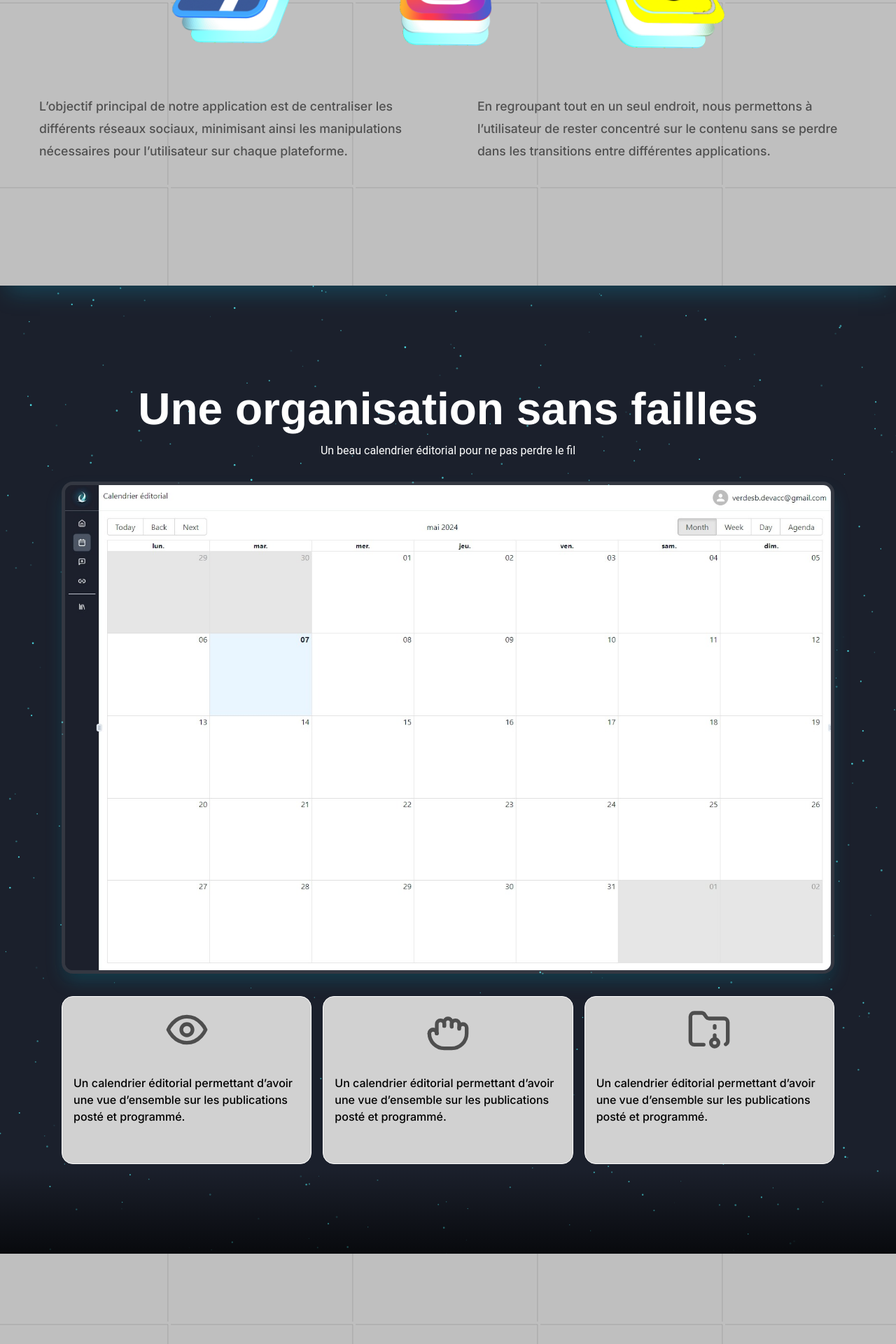
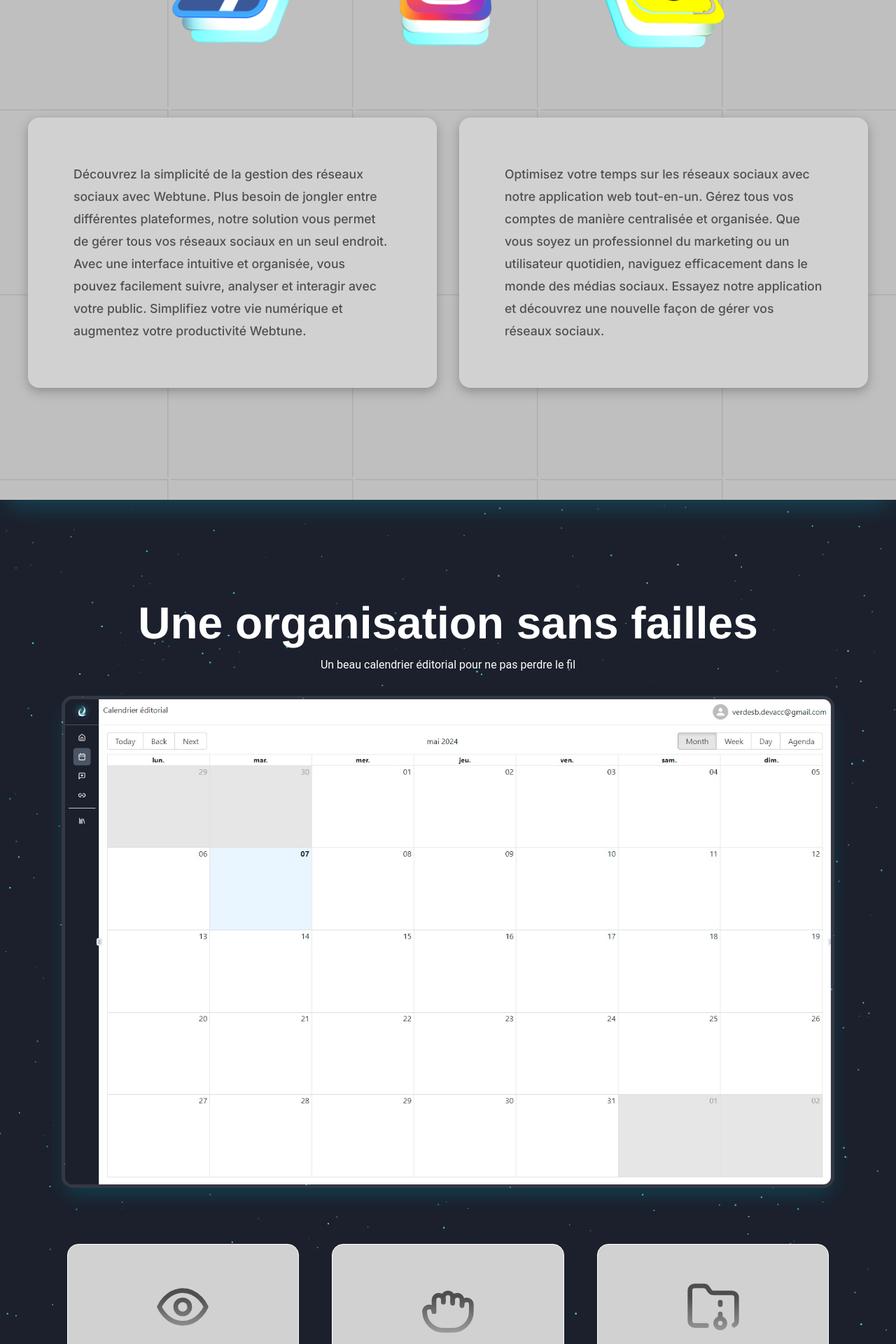
Before and after one commit to verdesB/webtune__landing, a Next.js app: page / in a window 1280 px wide. Shown: the part 1800-3720 px from the top of the page at 70% size. Built offline with nearby package versions, Linux system fonts and the light colour scheme.

Commit message:
ajustemment css

```diff
--- a/src/app/components/DropCalendar.tsx
+++ b/src/app/components/DropCalendar.tsx
@@ -9,12 +9,12 @@ const DropCalendar = () => {
         {
             id: 1,
             icon: <Eye className="dropCalendar__icon"/>,
-            text: 'Un calendrier éditorial permettant d’avoir une vue d’ensemble sur les publications posté et programmé.',
+            text: 'Optimisez votre stratégie de contenu avec notre fonctionnalité de calendrier éditorial. Obtenez une vue d’ensemble claire de vos publications passées et à venir, le tout en un seul endroit.',
         },
         {
             id: 2,
             icon: <Grab className="dropCalendar__icon"/>,
-            text: 'Un calendrier éditorial permettant d’avoir une vue d’ensemble sur les publications posté et programmé.',
+            text: 'Découvrez notre calendrier éditorial interactif en glisser-déposer. Modifiez facilement les dates de publication ou programmez des posts en brouillon. Une gestion de contenu simplifiée à portée de main.',
         },
         {
             id: 3,
--- a/src/app/components/Pricing.tsx
+++ b/src/app/components/Pricing.tsx
@@ -12,7 +12,7 @@ const Pricing = () => {
             checks: 6,
             text: <div className="pricing__boxText">
                 <p>Gratuit</p>
-                <p>0€ / Mois</p>
+                <p>/ Mois</p>
             </div>,
         },
         {
@@ -20,7 +20,7 @@ const Pricing = () => {
             checks: 6,
             text: <div className="pricing__boxText">
                 <p>Plan Unique</p>
-                <p>9.99€ / Mois</p>
+                <p>/ Mois</p>
             </div>,
         },
         {
@@ -28,7 +28,7 @@ const Pricing = () => {
             checks: 6,
             text: <div className="pricing__boxText">
                 <p>Plan entreprise</p>
-                <p>16.99€ / Mois</p>
+                <p>/ Mois</p>
             </div>,
         },
     ];
--- a/src/app/components/Productivity.tsx
+++ b/src/app/components/Productivity.tsx
@@ -15,10 +15,16 @@ const Productivity = () => {
                     <Image className="productivity__img" src={products} alt="" />
                 </div>
                 <div className="productivity__textBox">
-                    <p className="productivity__text">
-                        L’objectif principal de notre application est de centraliser les différents réseaux sociaux, minimisant ainsi les manipulations nécessaires pour l’utilisateur sur chaque plateforme.</p>
-                    <p className="productivity__text">En regroupant tout en un seul endroit, nous permettons à l’utilisateur de rester concentré sur le contenu sans se perdre dans les transitions entre différentes applications.</p>
-
+                    <div className="productivity__card">
+                        <p className="productivity__text">
+                            Découvrez la simplicité de la gestion des réseaux sociaux avec Webtune. Plus besoin de jongler entre différentes plateformes, notre solution vous permet
+                            de gérer tous vos réseaux sociaux en un seul endroit. Avec une interface intuitive et
+                            organisée, vous pouvez facilement suivre, analyser et interagir avec votre public.
+                            Simplifiez votre vie numérique et augmentez votre productivité Webtune.</p>
+                    </div>
+                    <div className="productivity__card">
+                        <p className="productivity__text">Optimisez votre temps sur les réseaux sociaux avec notre application web tout-en-un. Gérez tous vos comptes de manière centralisée et organisée. Que vous soyez un professionnel du marketing ou un utilisateur quotidien, naviguez efficacement dans le monde des médias sociaux. Essayez notre application et découvrez une nouvelle façon de gérer vos réseaux sociaux.</p>
+                   </div>
                 </div>
             </div>
         </section>
--- a/src/app/components/styles/Assistant.scss
+++ b/src/app/components/styles/Assistant.scss
@@ -50,6 +50,7 @@
     font-weight: 500;
     height: 70%;
     padding: 1.5rem;
+    color: #4e4e4e;
 
   }
   &__cardMiddle {
@@ -71,6 +72,7 @@
     height: 2rem;
     display: flex;
     align-items: flex-start;
+    color: #4e4e4e;
 
 
 
@@ -79,6 +81,7 @@
     height: 80%;
     padding: 1rem;
     font-weight: 500;
+    color: #4e4e4e;
 
   }
   &__cardRight {
--- a/src/app/components/styles/DropCalendar.scss
+++ b/src/app/components/styles/DropCalendar.scss
@@ -25,17 +25,20 @@
     border: 5px solid rgba(193, 193, 193, 0.15);
     border-radius: 1rem;
     box-shadow: rgba(13, 175, 209, 0.25) 0px 13px 27px -5px, rgba(0, 0, 0, 0.3) 0px 8px 16px -8px;
+    margin-bottom: 3rem;
   }
   &__boxCard {
+    height: auto;
     display: flex;
     flex-direction: column;
     justify-content: center;
     width: 100%;
-    gap: 1rem;
+    gap: 2rem;
     margin: 0 auto;
 
   }
   &__card {
+    //height: auto;
     box-sizing: border-box;
     width: 100%;
     display: flex;
@@ -44,25 +47,41 @@
     border: 1px solid white;
     border-radius: 1rem;
     background-color: #d1d1d1;
+    padding: 2rem;
 
   }
   &__icon {
-    width: 4rem;
-    height: 4rem;
+    width: 5rem;
+    height: 5rem;
     color: #4e4e4e;
   }
   &__cardBoxTop {
     height: 30%;
+    position: relative;
     display: flex;
     justify-content: center;
     align-items: center;
+    padding: 1rem;
+  }
+  &__cardBoxTop:after {
+    content: "";
+    position: absolute;
+    bottom: 0;
+    left: 50%;
+    transform: translateX(-50%);
+    width: 100%;
+    height: 60%;
+    background: linear-gradient(to bottom, rgba(0,0,0,0), #d1d1d1);
   }
   &__cardBoxBottom {
+    box-sizing: border-box;
     height: 70%;
     padding: 1rem;
     display: flex;
     justify-content: center;
     align-items: flex-start;
+    color: #4e4e4e;
+
   }
 }
 .dropCalendar:after {
@@ -78,22 +97,24 @@
   .dropCalendar {
     padding: 3rem 2rem 5rem 2rem;
     &__card {
-      width: 80%;
+      width: 100%;
       margin: 0 auto;
+      height: 20rem;
     }
     &__boxCard {
       flex-direction: row;
+      flex-wrap: wrap;
     }
     &__icon {
-      height: 3rem;
-      width: 3rem;
+      height: 5rem;
+      width: 5rem;
     }
     &__cardBoxTop {
-      height: 20%;
+      height: 30%;
 
     }
     &__cardBoxBottom {
-      height: 80%;
+      height: 70%;
 
     }
   }
@@ -105,12 +126,16 @@
   .dropCalendar {
     padding: 3rem ;
     &__card {
-      height: 15rem;
+      height: 22rem;
+      width: 47%;
+    }
+    &__card:last-child {
+      width: 100%;
     }
 
     &__icon {
-      width: 4rem;
-      height: 4rem;
+      width: 5rem;
+      height: 5rem;
     }
     &__cardBoxTop {
       height: 40%;
@@ -129,6 +154,14 @@
     &__title {
       font-size: 4rem;
     }
+    &__card {
+      width: 30%;
+      height: 25rem;
+      padding: 1rem;
+    }
+    &__card:last-child {
+      width: 30%;
+    }
   }
   .dropCalendar:after {
     content: "";
--- a/src/app/components/styles/Medias.scss
+++ b/src/app/components/styles/Medias.scss
@@ -36,6 +36,7 @@
     border-radius: 1rem;
     background: #d1d1d1;
     padding: 1rem;
+    color: #4e4e4e;
 
   }
   //&__imgBox {
@@ -63,6 +64,8 @@
     object-position:left;
     border-radius: 1rem;
     border: 5px solid rgba(193, 193, 193, 0.15);
+    margin-bottom: 3rem;
+    margin-bottom: 3rem;
   }
 }
 @include mixin.tablet {
--- a/src/app/components/styles/Productivity.scss
+++ b/src/app/components/styles/Productivity.scss
@@ -27,7 +27,7 @@
   &__imgBox {
     width: 100%;
 
-    margin: 0 auto;
+    margin: 0 auto 5rem auto;
 
   }
   &__img {
@@ -46,10 +46,18 @@
 
 
   }
+  &__card {
+    border: 1px solid rgba(214,214,214,0.75);
+    background: #d1d1d1;
+    width: 100%;
+    padding: 3rem;
+    border-radius: 1rem;
+    box-shadow: rgba(48, 48, 48, 0.35) 0px 5px 15px;
+  }
   &__text {
     line-height: 2rem;
     font-size: 1.1rem;
-
+    text-align: start;
     color: #505050;
     font-weight: 500;
 
```
